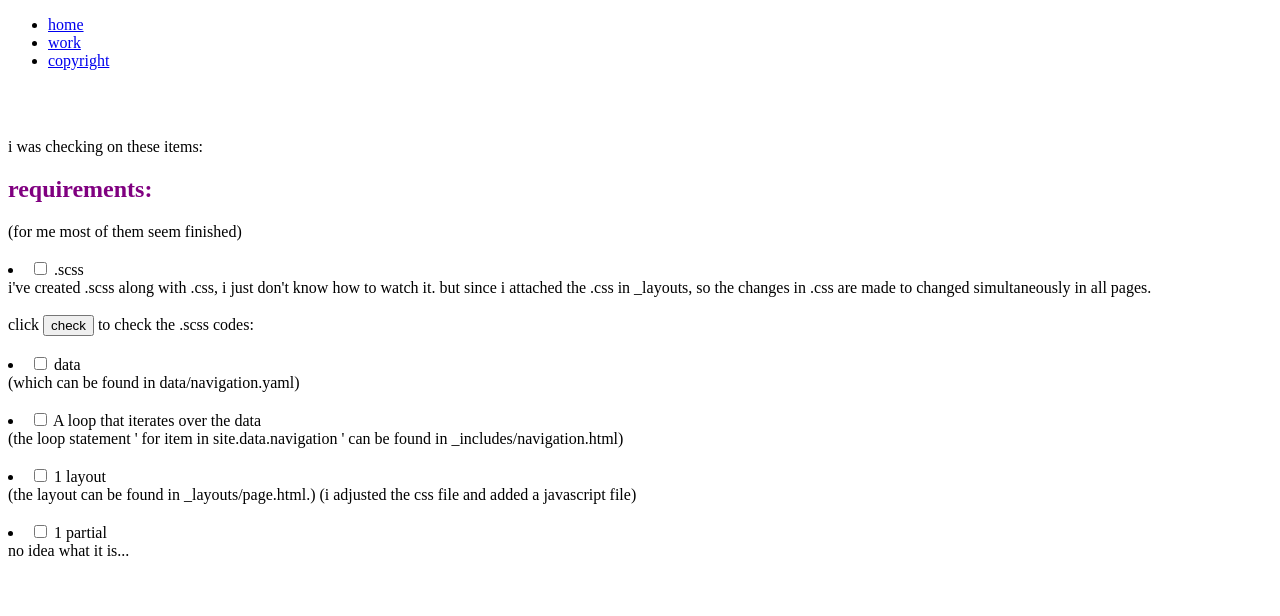
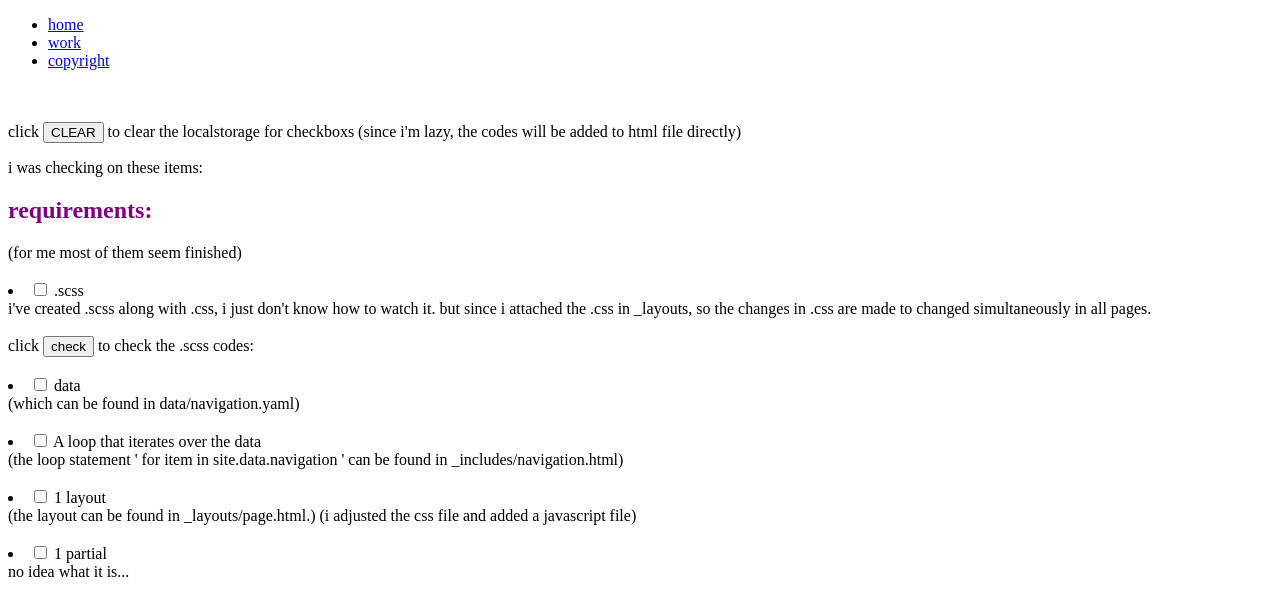
Before and after one commit to lanyixiao/WebS19, a Jekyll site: the page built from index.html, in a window 1280 px wide. Shown: the top 616 px of the page. Built offline with Jekyll 4.4.1, drawn with Linux system fonts in a browser that asks for light colours.

Commit message:
Update index.html

```diff
--- a/index.html
+++ b/index.html
@@ -5,9 +5,21 @@ permalink: /
 
 <br></br>
 
+click <button id="clear">CLEAR</button> to clear the localstorage for checkboxs
+(since i'm lazy, the codes will be added to html file directly)
+
+<script>
+document.getElementById("clear").addEventListener("click", function() {
+  alert("you've clear your checkboxs data");
+});
+</script>
+
+
 <p>i was checking on these items: </p>
 <h2 style="color:purple;"> requirements: </h2>
 (for me most of them seem finished)
+
+
 
 <br></br>
 <li>
```
